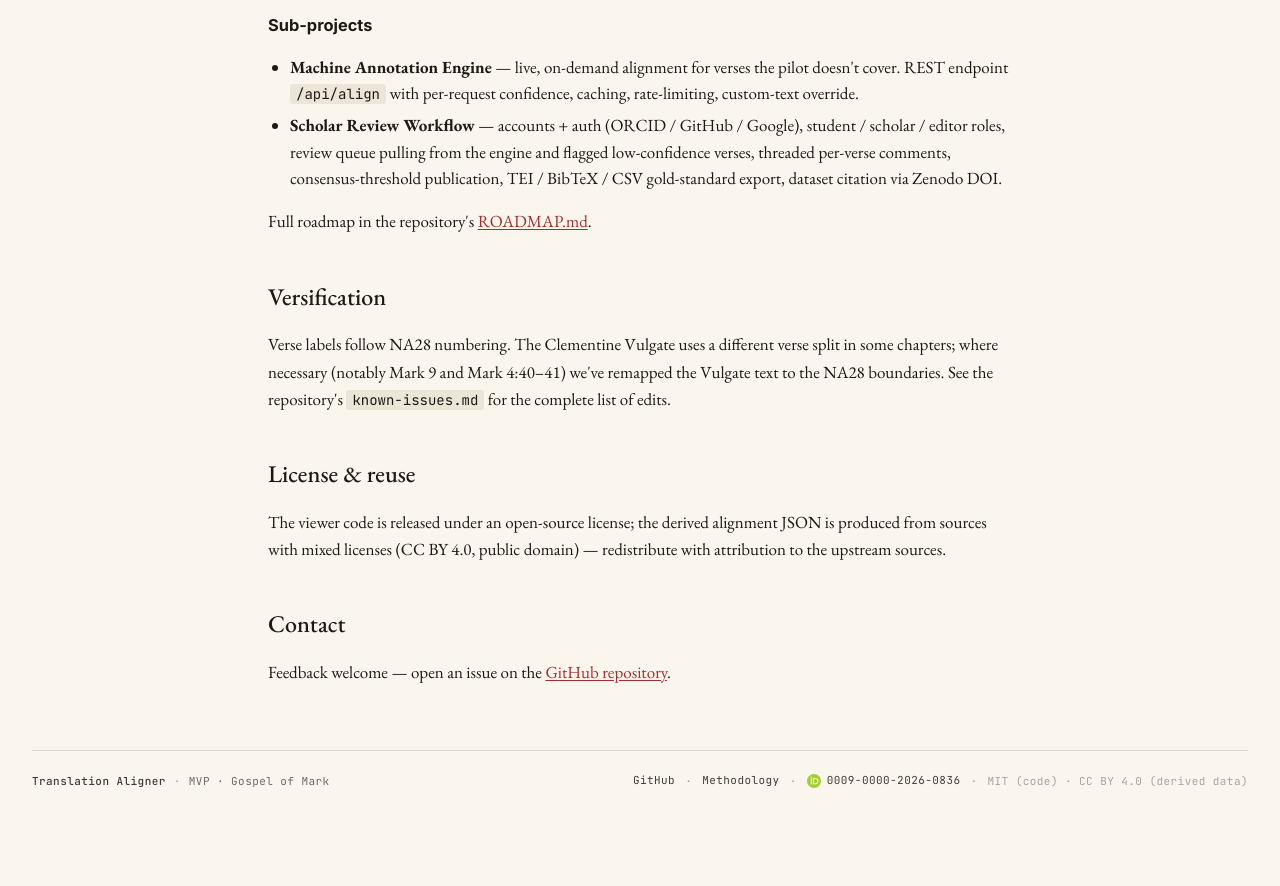
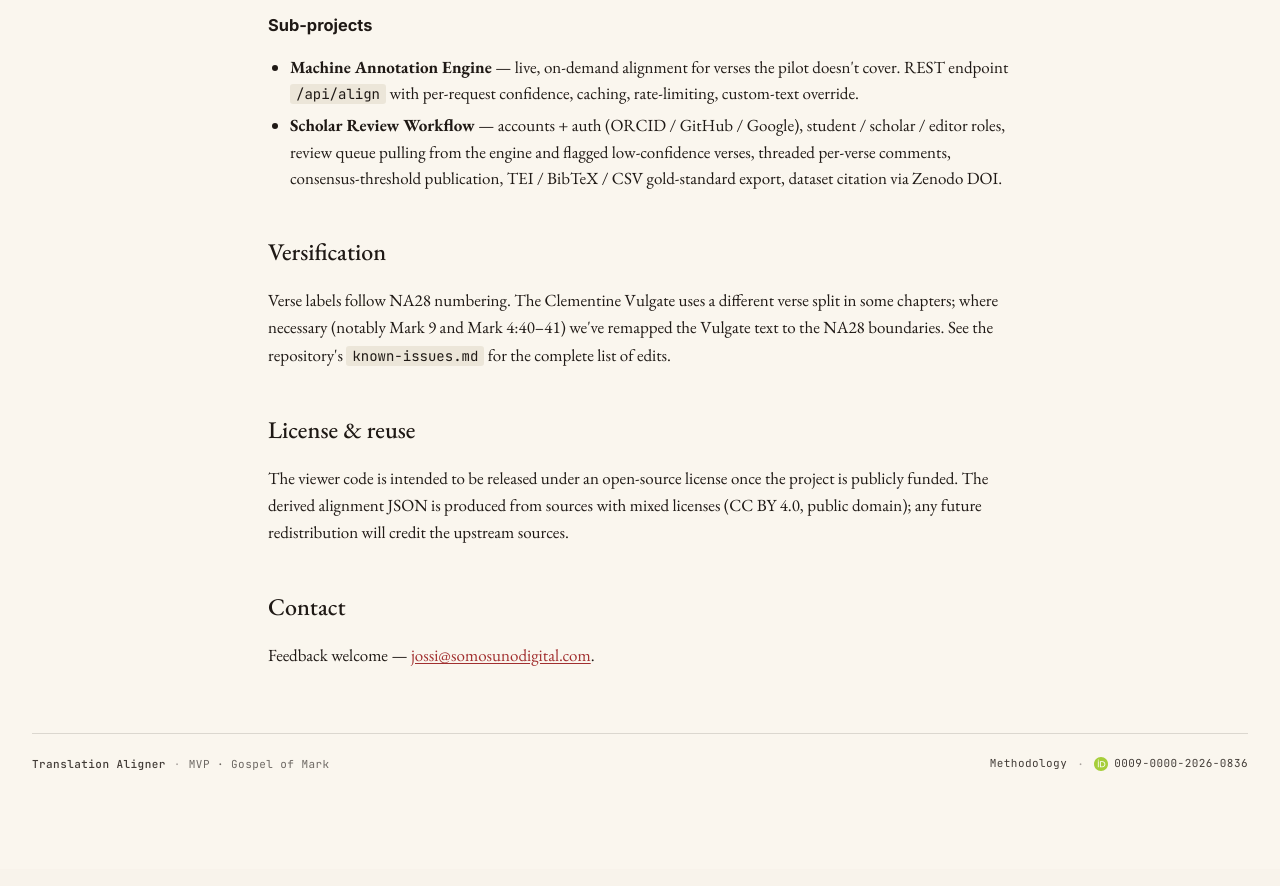
Before and after one commit to Jossifresben/translation-alignment, a Flask app: page /about in a window 1280 px wide. Shown: the part 5120-6006 px from the top of the page. After the commit the page ends 5891 px from the top, so only its background shows below. Run offline with Flask 3, Linux system fonts and the light colour scheme.

Commit message:
chore: hide GitHub links, soften license language, set contact email
Public-facing (the Render-deployed viewer):
- base.html: remove GitHub from JSON-LD sameAs, footer nav, and footer license chip
- about.html: remove three GitHub links (pilot note, roadmap pointer, contact)
- about.html: soften license — "intended to be released under an
  open-source license once the project is publicly funded"
- about.html: Contact -> jossi@somosunodigital.com (mailto)

Private repo docs (kept for consistency):
- README.md: same license softening, remove Contributing/GitHub section
- ROADMAP.md: remove "published privately on GitHub" shipped line
  and bottom contributions link; replace with email contact

Keeps the repo private until funding lands.

Co-Authored-By: Claude Opus 4.7 (1M context) <noreply@anthropic.com>

```diff
--- a/templates/about.html
+++ b/templates/about.html
@@ -11,10 +11,7 @@
       Mark only. The full plan — additional NT books, the Hebrew Bible
       flagship, further witnesses, export formats, and two planned
       sub-projects — is laid out in the
-      <a href="#roadmap-section">roadmap below</a> (and in the
-      repository's
-      <a href="https://github.com/Jossifresben/translation-alignment/blob/main/ROADMAP.md">
-      ROADMAP.md</a>).
+      <a href="#roadmap-section">roadmap below</a>.
     </p>
     <p class="about-lede">
       A word-by-word alignment of the Gospel of Mark across three textual
@@ -318,10 +315,6 @@
       BibTeX / CSV gold-standard export, dataset citation via Zenodo DOI.</li>
   </ul>
 
-  <p>Full roadmap in the repository's
-    <a href="https://github.com/Jossifresben/translation-alignment/blob/main/ROADMAP.md">
-      ROADMAP.md</a>.</p>
-
   <h2>Versification</h2>
   <p>Verse labels follow NA28 numbering. The Clementine Vulgate uses a
     different verse split in some chapters; where necessary (notably Mark 9
@@ -330,12 +323,13 @@
     of edits.</p>
 
   <h2>License &amp; reuse</h2>
-  <p>The viewer code is released under an open-source license; the derived
-    alignment JSON is produced from sources with mixed licenses (CC BY 4.0,
-    public domain) — redistribute with attribution to the upstream sources.</p>
+  <p>The viewer code is intended to be released under an open-source
+    license once the project is publicly funded. The derived alignment
+    JSON is produced from sources with mixed licenses (CC BY 4.0, public
+    domain); any future redistribution will credit the upstream sources.</p>
 
   <h2>Contact</h2>
-  <p>Feedback welcome — open an issue on the
-    <a href="https://github.com/Jossifresben/translation-alignment">GitHub repository</a>.</p>
+  <p>Feedback welcome —
+    <a href="mailto:jossi@somosunodigital.com">jossi@somosunodigital.com</a>.</p>
 </section>
 {% endblock %}
--- a/templates/base.html
+++ b/templates/base.html
@@ -63,8 +63,7 @@
         "name": "Jossi Fresco Benaim",
         "identifier": "https://orcid.org/0009-0000-2026-0836",
         "sameAs": [
-          "https://orcid.org/0009-0000-2026-0836",
-          "https://github.com/Jossifresben"
+          "https://orcid.org/0009-0000-2026-0836"
         ]
       }
     ]
@@ -108,8 +107,6 @@
         <span>MVP · Gospel of Mark</span>
       </div>
       <nav class="foot-links">
-        <a href="https://github.com/Jossifresben/translation-alignment">GitHub</a>
-        <span class="foot-sep">·</span>
         <a href="{{ url_for('about') }}">Methodology</a>
         <span class="foot-sep">·</span>
         <a href="https://orcid.org/0009-0000-2026-0836" class="foot-orcid">
@@ -119,8 +116,6 @@
           </svg>
           <span>0009-0000-2026-0836</span>
         </a>
-        <span class="foot-sep">·</span>
-        <span class="foot-license">MIT (code) · CC BY 4.0 (derived data)</span>
       </nav>
     </footer>
   </div>
```
Also changed, not shown: ROADMAP.md (+1 -3 lines), README.md.
